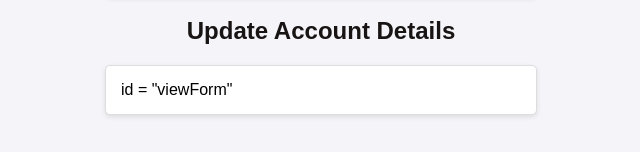
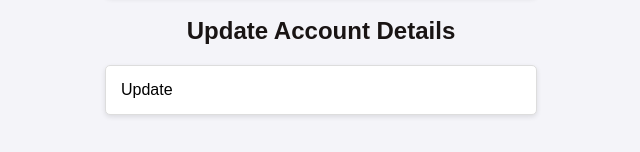
Before and after one commit to Selvarani-21/PROJECT_IBS, a website: page Index.html in a window 1280 px wide. Shown: the part 776-928 px from the top of the page, 319-959 px from the left. Drawn offline with Linux system fonts and the light colour scheme.

Commit message:
changes in code

```diff
--- a/Index.html
+++ b/Index.html
@@ -32,7 +32,7 @@
 
   <h2> Update Account Details </h2>
   <form>
-    id = "viewForm"
+   Update
   </form>
   <script src="script.js"></script>
   <link rel="stylesheet" href="style.css">
```
